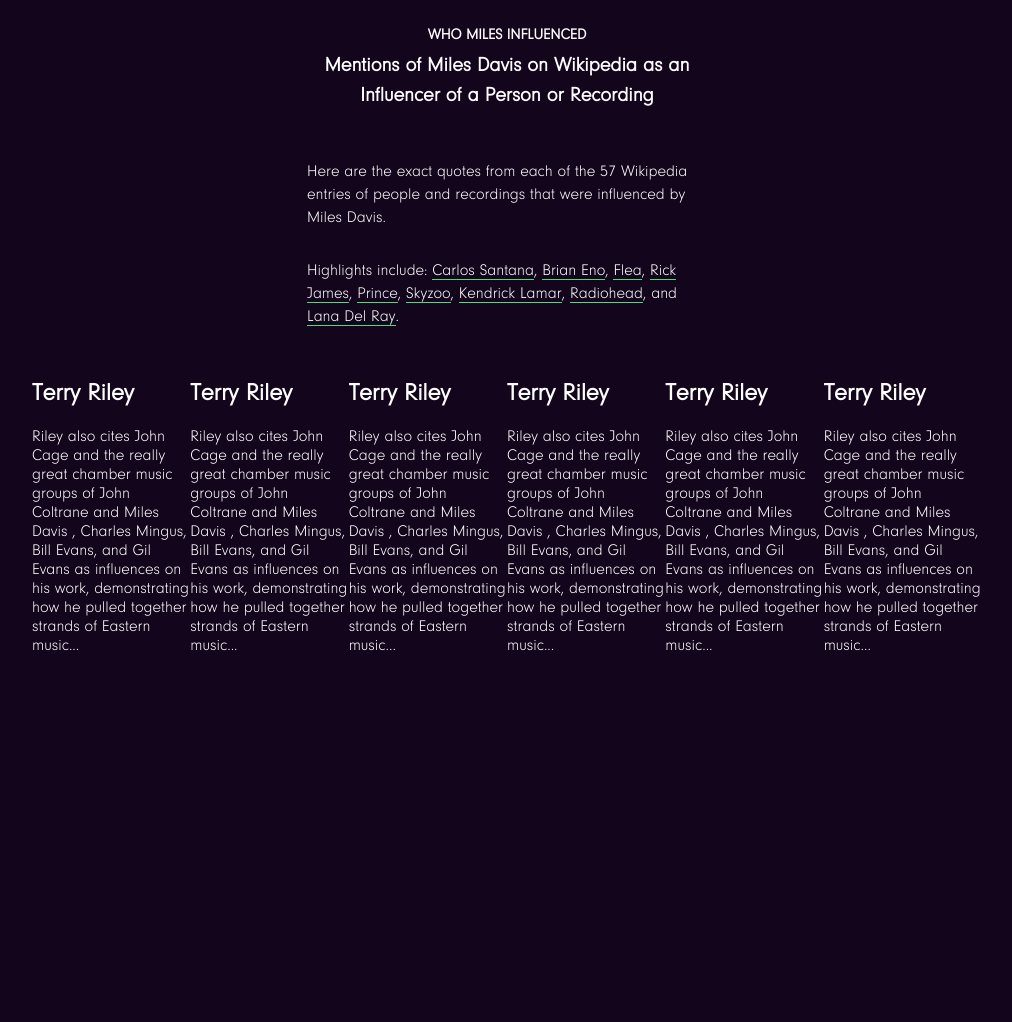
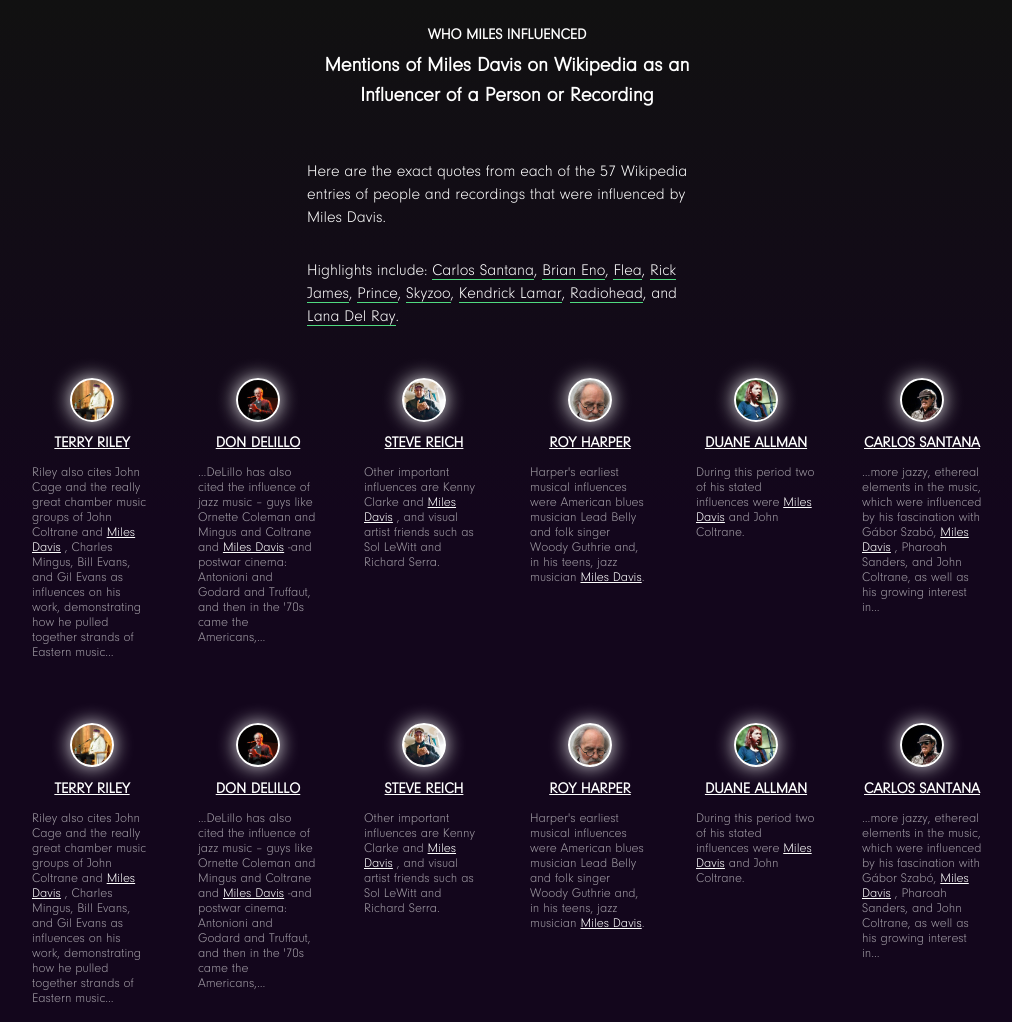
Before and after one commit to NiVyAl/Miles-Davis, a website: page source/index.html in a window 1280 px wide. Shown: the whole page, without its empty margins (133-1145 px from the left). Before the commit the page ends 800 px from the top, so only its background shows below. Drawn offline with nearby package versions, Linux system fonts and the light colour scheme; files that its build step writes are made by us from their sources.

Commit message:
завершены основные стили

```diff
--- a/source/index.html
+++ b/source/index.html
@@ -22,7 +22,7 @@
 
       <ul class="mentions__list">
         <li class="mentions__item mention">
-          <div class="mention__avatar"></div>
+          <div class="mention__author-avatar mention__author-avatar--riley"></div>
           <h2 class="mention__author-name">Terry Riley</h2>
           <p class="mention__text">Riley also cites John Cage and the really great chamber music groups of John Coltrane and
             <span class="higlight">Miles Davis</span>
@@ -31,7 +31,54 @@
         </li>
 
         <li class="mentions__item mention">
-          <div class="mention__avatar"></div>
+          <div class="mention__author-avatar mention__author-avatar--delillo"></div>
+          <h2 class="mention__author-name">Don Delillo</h2>
+          <p class="mention__text">...DeLillo has also cited the influence of jazz music –  guys like Ornette Coleman and Mingus and Coltrane and
+            <span class="higlight">Miles Davis</span>
+             -and postwar cinema:  Antonioni and Godard and Truffaut, and then in the '70s came the Americans,...
+          </p>
+        </li>
+
+        <li class="mentions__item mention">
+          <div class="mention__author-avatar mention__author-avatar--reich"></div>
+          <h2 class="mention__author-name">Steve Reich</h2>
+          <p class="mention__text">Other important influences are Kenny Clarke and
+            <span class="higlight">Miles Davis</span>
+            , and visual artist friends such as Sol LeWitt and Richard Serra.
+          </p>
+        </li>
+
+        <li class="mentions__item mention">
+          <div class="mention__author-avatar mention__author-avatar--harper"></div>
+          <h2 class="mention__author-name">Roy Harper</h2>
+          <p class="mention__text">Harper's earliest musical influences were American blues musician Lead Belly and folk singer Woody Guthrie and, in his teens, jazz musician
+            <span class="higlight">Miles Davis</span>.
+          </p>
+        </li>
+
+        <li class="mentions__item mention">
+          <div class="mention__author-avatar mention__author-avatar--allman"></div>
+          <h2 class="mention__author-name">Duane Allman</h2>
+          <p class="mention__text">During this period two of his stated influences were
+            <span class="higlight">Miles Davis</span>
+             and John Coltrane.
+          </p>
+        </li>
+
+        <li class="mentions__item mention">
+          <div class="mention__author-avatar mention__author-avatar--santana"></div>
+          <h2 class="mention__author-name">Carlos Santana</h2>
+          <p class="mention__text">...more jazzy, ethereal elements in the music, which were influenced by his fascination with Gábor Szabó,
+            <span class="higlight">Miles Davis</span>
+            , Pharoah Sanders, and John Coltrane, as well as his growing interest in...
+          </p>
+        </li>
+      </ul>
+
+
+      <ul class="mentions__list">
+        <li class="mentions__item mention">
+          <div class="mention__author-avatar mention__author-avatar--riley"></div>
           <h2 class="mention__author-name">Terry Riley</h2>
           <p class="mention__text">Riley also cites John Cage and the really great chamber music groups of John Coltrane and
             <span class="higlight">Miles Davis</span>
@@ -40,41 +87,50 @@
         </li>
 
         <li class="mentions__item mention">
-          <div class="mention__avatar"></div>
-          <h2 class="mention__author-name">Terry Riley</h2>
-          <p class="mention__text">Riley also cites John Cage and the really great chamber music groups of John Coltrane and
+          <div class="mention__author-avatar mention__author-avatar--delillo"></div>
+          <h2 class="mention__author-name">Don Delillo</h2>
+          <p class="mention__text">...DeLillo has also cited the influence of jazz music –  guys like Ornette Coleman and Mingus and Coltrane and
             <span class="higlight">Miles Davis</span>
-            , Charles Mingus, Bill Evans, and Gil Evans as influences on his work, demonstrating how he pulled together strands of Eastern music...
+             -and postwar cinema:  Antonioni and Godard and Truffaut, and then in the '70s came the Americans,...
           </p>
         </li>
 
         <li class="mentions__item mention">
-          <div class="mention__avatar"></div>
-          <h2 class="mention__author-name">Terry Riley</h2>
-          <p class="mention__text">Riley also cites John Cage and the really great chamber music groups of John Coltrane and
+          <div class="mention__author-avatar mention__author-avatar--reich"></div>
+          <h2 class="mention__author-name">Steve Reich</h2>
+          <p class="mention__text">Other important influences are Kenny Clarke and
             <span class="higlight">Miles Davis</span>
-            , Charles Mingus, Bill Evans, and Gil Evans as influences on his work, demonstrating how he pulled together strands of Eastern music...
+            , and visual artist friends such as Sol LeWitt and Richard Serra.
           </p>
         </li>
 
         <li class="mentions__item mention">
-          <div class="mention__avatar"></div>
-          <h2 class="mention__author-name">Terry Riley</h2>
-          <p class="mention__text">Riley also cites John Cage and the really great chamber music groups of John Coltrane and
-            <span class="higlight">Miles Davis</span>
-            , Charles Mingus, Bill Evans, and Gil Evans as influences on his work, demonstrating how he pulled together strands of Eastern music...
+          <div class="mention__author-avatar mention__author-avatar--harper"></div>
+          <h2 class="mention__author-name">Roy Harper</h2>
+          <p class="mention__text">Harper's earliest musical influences were American blues musician Lead Belly and folk singer Woody Guthrie and, in his teens, jazz musician
+            <span class="higlight">Miles Davis</span>.
           </p>
         </li>
 
         <li class="mentions__item mention">
-          <div class="mention__avatar"></div>
-          <h2 class="mention__author-name">Terry Riley</h2>
-          <p class="mention__text">Riley also cites John Cage and the really great chamber music groups of John Coltrane and
+          <div class="mention__author-avatar mention__author-avatar--allman"></div>
+          <h2 class="mention__author-name">Duane Allman</h2>
+          <p class="mention__text">During this period two of his stated influences were
             <span class="higlight">Miles Davis</span>
-            , Charles Mingus, Bill Evans, and Gil Evans as influences on his work, demonstrating how he pulled together strands of Eastern music...
+             and John Coltrane.
+          </p>
+        </li>
+
+        <li class="mentions__item mention">
+          <div class="mention__author-avatar mention__author-avatar--santana"></div>
+          <h2 class="mention__author-name">Carlos Santana</h2>
+          <p class="mention__text">...more jazzy, ethereal elements in the music, which were influenced by his fascination with Gábor Szabó,
+            <span class="higlight">Miles Davis</span>
+            , Pharoah Sanders, and John Coltrane, as well as his growing interest in...
           </p>
         </li>
       </ul>
+
     </div>
   </body>
 </html>
--- a/source/less/higlight.less
+++ b/source/less/higlight.less
@@ -0,0 +1,4 @@
+.higlight {
+  color: white;
+  text-decoration: underline;
+}
--- a/source/less/mention.less
+++ b/source/less/mention.less
@@ -0,0 +1,54 @@
+.mention {
+  //margin-right: 25px;
+  flex-basis: 120px;
+}
+
+.mention:last-child {
+  margin-right: 0;
+}
+
+.mention__author-name {
+  font-size: 15px;
+  text-transform: uppercase;
+  text-decoration: underline;
+  text-align: center;
+}
+
+.mention__text {
+  font-size: 13px;
+  color: rgba(255, 255, 255, 0.6);
+}
+
+.mention__author-avatar {
+  width: 40px;
+  height: 40px;
+  border-radius: 50%;
+  border: 2px solid white;
+  margin: 0 auto;
+  box-shadow: 0px 0px 20px -1px white;
+  background-size: cover;
+}
+
+.mention__author-avatar--riley {
+  background-image: url("img/Terry_Riley.jpg");
+}
+
+.mention__author-avatar--delillo {
+  background-image: url("img/Don_delillo.jpg");
+}
+
+.mention__author-avatar--reich {
+  background-image: url("img/Steve_Reich.jpg");
+}
+
+.mention__author-avatar--harper {
+  background-image: url("img/Roy_Harper.jpg");
+}
+
+.mention__author-avatar--allman {
+  background-image: url("img/Duane_Allman.jpg");
+}
+
+.mention__author-avatar--santana {
+  background-image: url("img/Santana.jpg");
+}
--- a/source/less/mentions.less
+++ b/source/less/mentions.less
@@ -22,4 +22,6 @@
   list-style: none;
   padding: 0;
   display: flex;
+  justify-content: space-between;
+  margin-top: 50px;
 }
--- a/source/less/scafolding.less
+++ b/source/less/scafolding.less
@@ -7,5 +7,6 @@
   margin: 0;
   padding: 0;
   font-family: "Arial";
-  background-color: #13061c;
+  //background-color: #13061c;
+  background-image: linear-gradient(#111111, #13061c 50%);
 }
```
Also changed, not shown: source/img/Don_delillo.jpg (added), source/img/Duane_Allman.jpg (added), source/img/Roy_Harper.jpg (added), source/img/Santana.jpg (added), source/img/Steve_Reich.jpg (added), source/img/Terry_Riley.jpg (added).
